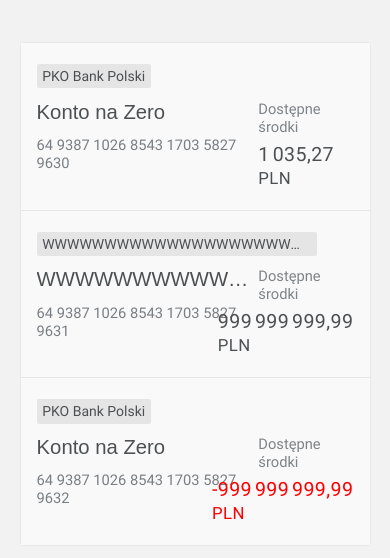
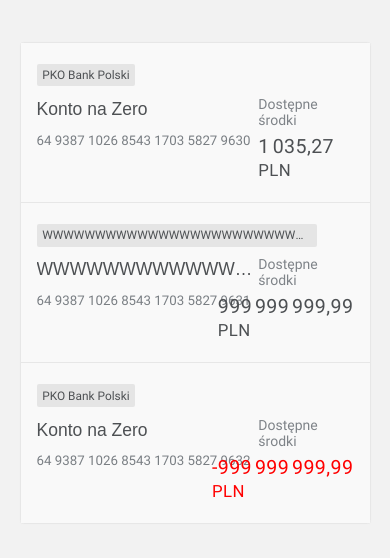
Before and after one commit to e-victoria/accordion-recruitment, an Angular app: page / in a window 390 px wide. Shown: the top 558 px of the page. Built offline with nearby package versions, Linux system fonts and the light colour scheme.

Commit message:
Add css for media queries

```diff
--- a/src/app/accordion-list/accordion-list.component.scss
+++ b/src/app/accordion-list/accordion-list.component.scss
@@ -23,6 +23,12 @@
   border-bottom: 0.1em solid $accordion-border-color;
 }
 
+@media (max-width: 992px) {
+  .accordions {
+    width: 80%;
+  }
+}
+
 @media (max-width: 768px) {
   .accordions {
     width: 90%;
--- a/src/app/accordion/accordion.component.scss
+++ b/src/app/accordion/accordion.component.scss
@@ -181,6 +181,10 @@
   }
 }
 
+.additional-info__available-title {
+  text-align: right;
+}
+
 .additional-info__balance-item .additional-info__balance-item-title {
   margin-right: 0.7rem;
 }
@@ -235,3 +239,62 @@
     box-shadow: 1px 1px 5px darken($accordion-background-color, 10%);
   }
 }
+
+@media (max-width: 992px) {
+  .accordion__header-btn {
+    font-size: 1.35rem;
+  }
+
+  .accordion__bank {
+    margin-bottom: 0.75rem;
+    font-size: 0.9rem;
+  }
+
+  .accordion__account {
+    font-size: 1rem;
+  }
+
+  .additional-info__balance .additional-info__available-balance {
+    font-size: 1.4rem;
+
+    & span {
+      font-size: 1.9rem;
+    }
+  }
+}
+
+@media (max-width: 768px) {
+  .accordion__header-btn {
+    font-size: 1.25rem;
+  }
+
+  .accordion__account {
+    font-size: 0.95rem;
+  }
+
+  .accordion__bank {
+    margin-bottom: 0.7rem;
+    font-size: 0.85rem;
+  }
+
+  .balance__header {
+    font-size: 1rem;
+  }
+
+  .additional-info__balance .additional-info__available-balance {
+    font-size: 1.3rem;
+
+    & span {
+      font-size: 1.8rem;
+    }
+  }
+
+  .additional-info__btn {
+    width: 32%;
+    padding: 0.8rem 0;
+
+    &:not(:first-child) {
+      margin-left: calc(100% - (32% * 3));
+    }
+  }
+}
```
